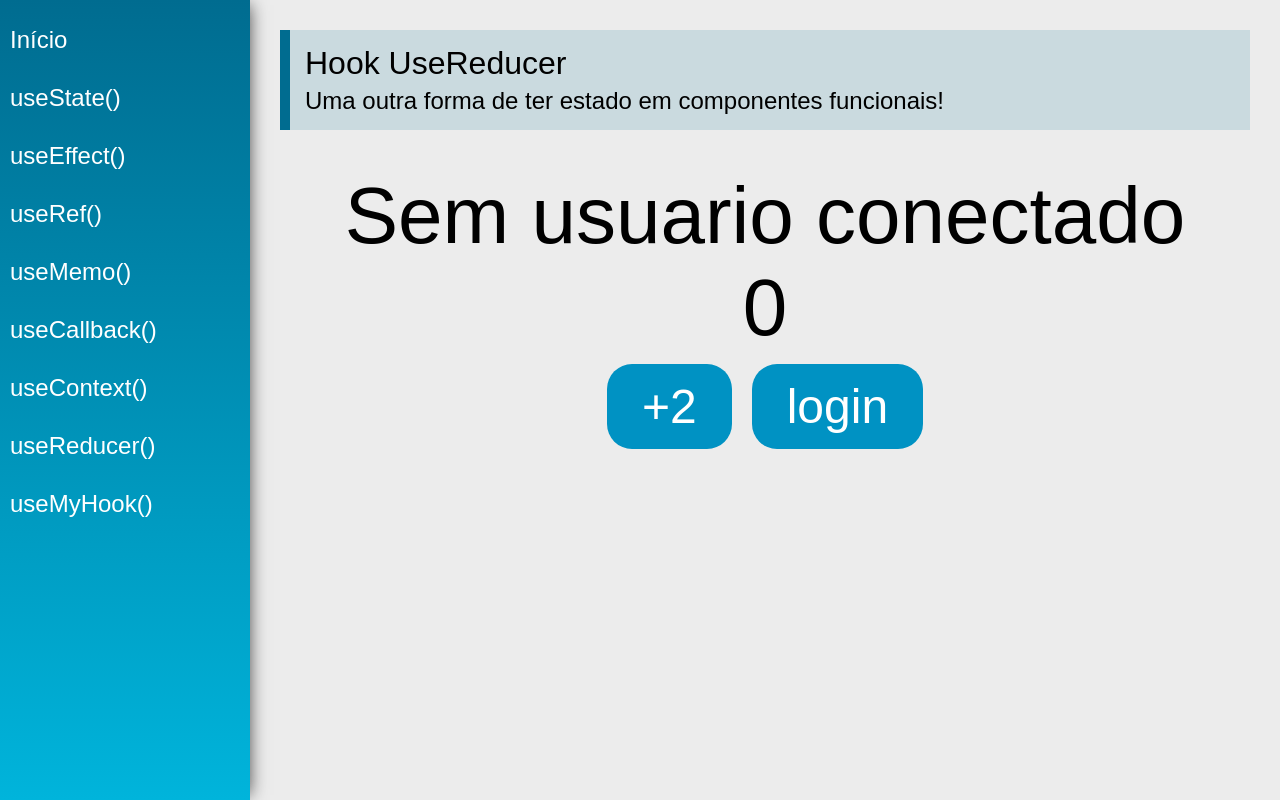
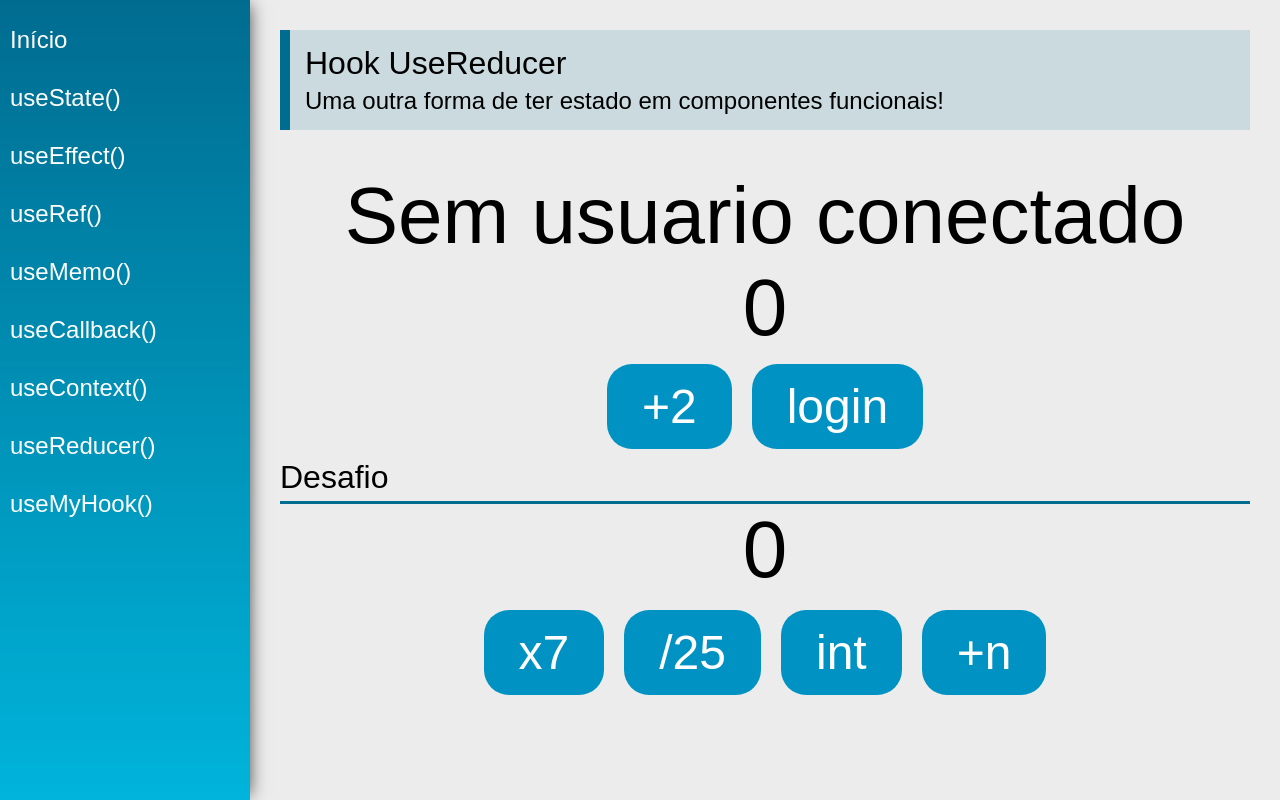
Before and after one commit to RyanGualberto/hooks-react, a React (Create React App) app: page /useReducer in a window 1280 px wide. Built offline with nearby package versions, Linux system fonts and the light colour scheme.

Commit message:
s5a77: Desafio Reducer

```diff
--- a/src/views/examples/UseReducer.jsx
+++ b/src/views/examples/UseReducer.jsx
@@ -1,6 +1,6 @@
 import React, { useReducer } from 'react'
 import PageTitle from '../../components/layout/PageTitle'
-
+import SectionTitle from '../../components/layout/SectionTitle'
 const initialState = {
     number: 0,
     cart: [],
@@ -12,6 +12,14 @@ function reducer(state, action){
     switch (action.type) {
         case 'add2ToNumber':
             return {...state, number: state.number + 2}
+        case 'x7':
+            return {...state, number: state.number * 7}
+        case '/25':
+            return {...state, number: state.number / 25}
+        case 'int':
+            return {...state, number: parseInt(state.number)}
+        case '+n':
+            return {...state, number: state.number + action.number}
         case 'login':
             return {...state, user: {name: action.name}}
         default:
@@ -51,6 +59,34 @@ const UseReducer = (props) => {
                     </button>
                 </div>
             </div>
+            <SectionTitle title="Desafio"/>
+            <div className="center">
+                <span className="text">
+                    {state.number}
+                    <div>
+                        <button
+                        className="btn"
+                        onClick={() => exec({type: 'x7'})}>
+                            x7
+                        </button>
+                        <button
+                        className="btn"
+                        onClick={() => exec({type: '/25'})}>
+                            /25
+                        </button>
+                        <button
+                        className="btn"
+                        onClick={() => exec({type: 'int'})}>
+                            int
+                        </button>
+                        <button
+                        className="btn"
+                        onClick={() => exec({type: '+n', number: 5})}>
+                            +n
+                        </button>
+                    </div>
+                </span>
+            </div>
         </div>
     )
 }
```
